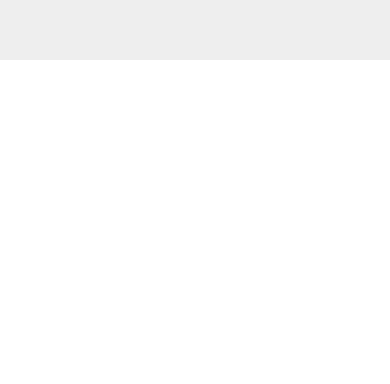
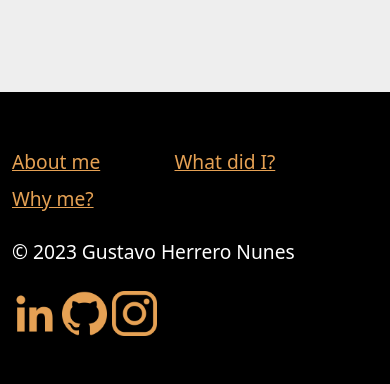
Before and after one commit to GustavoHerreroNunes/GustavoHerreroNunes.github.io, a website with bundled scripts: page index.html in a window 390 px wide. Shown: the part 5431-5815 px from the top of the page. Before the commit the page ends 5491 px from the top, so only its background shows below. Built offline with nearby package versions, Linux system fonts and the light colour scheme; files whose address does not match are found by name.

Commit message:
Add: footer + Edit: responsiveness issues

```diff
--- a/index.html
+++ b/index.html
@@ -42,7 +42,7 @@
             </div>
         </div>
     </nav>
-    <div class="container-fluid" id="content">
+    <div class="container-fluid p-0" id="content">
         <section class="row p-5 justify-content-between" id="introducingMyself">
             <img class="col-md-4 col-12 rounded-pill" src="assets/perfilTemp.png" alt="">
             <h1 class="col-md-7 col-12 my-auto scroll go-to-left">
@@ -248,7 +248,7 @@
         >
           <h2 class="mb-4 dark-green-title scroll go-to-right" id="why-me">Why me?</h2>
 
-          <ul class="ms-lg-0 ms-5 col-lg-5 col-12 scroll go-to-left" id="soft-skills">
+          <ul class="ms-lg-0 ms-sm-5 ms-0 col-lg-5 col-12 scroll go-to-left" id="soft-skills">
             <h3>Soft Skills</h3>
             <li class="d-flex align-content-center p-2">
               <img width="55" height="55" src="./assets/creative-final.png" alt="">
@@ -283,7 +283,7 @@
               </div>
             </li>
           </ul>
-          <ul class="ms-lg-0 ms-5 col-lg-5 col-12 scroll go-to-left" id="academic-background">
+          <ul class="ms-lg-0 ms-sm-5 ms-0 col-lg-5 col-12 scroll go-to-left" id="academic-background">
             <h3>Academic Background</h3>
             <li class="d-flex align-content-center p-2">
               <img width="55" height="55" src="./assets/graduation.png" alt="">
@@ -319,6 +319,31 @@
             </li>
           </ul>
         </section>
+        <footer class="container-fluid py-5">
+          <ul class="row justify-md-content-center justify-content-start list-unstyled" id="links-mapping">
+            <li class="col-md col-5 pt-md-0 pt-2"><a href="#about-me">About me</a></li>
+            <li class="col-md col-5 pt-md-0 pt-2"><a href="#what-did-i">What did I?</a></li>
+            <li class="col-md col-5 pt-md-0 pt-2"><a href="#why-me">Why me?</a></li>
+          </ul>
+          <div class="row mt-4">
+            <div class="col text-md-center text-start">
+              © 2023 Gustavo Herrero Nunes
+            </div>
+          </div>
+          <div class="row d-flex text-md-center text-start">
+            <div class="col-12 mt-4" id="social-media-links">
+              <a href="https://www.linkedin.com/in/gustavoherreronunes/" target="_blank">
+                <img src="./assets/linkedin.png" alt="LinkedIn logotipo" width="45" height="45">
+              </a>
+              <a href="https://github.com/GustavoHerreroNunes" target="_blank">
+                <img src="./assets/github.png" alt="Github logotipo" width="45" height="45">
+              </a>
+              <a href="https://www.instagram.com/gustavo_herrero_nunes/" target="_blank">
+                <img src="./assets/instagram.png" alt="Instagram logotipo" width="45" height="45">
+              </a>
+            </div>
+          </div>
+        </footer>
     </div>
 
     <script type="module" src="./js/dataController.js"></script>
--- a/styles/index.css
+++ b/styles/index.css
@@ -77,7 +77,22 @@ ul#academic-background h4{
     color: var(--dark-brown);
 }
 
+footer{
+    background-color: black;
+    color: white;
+}
+footer a{
+    color: var(--light-brown);
+}
+footer a:hover{
+    color: #e0ae75;
+}
+
 .project-tag{
     border-color: var(--dark-green) !important;
     color: var(--dark-green);
 }
+
+#social-media-links a{
+    text-decoration: none;
+}
```
